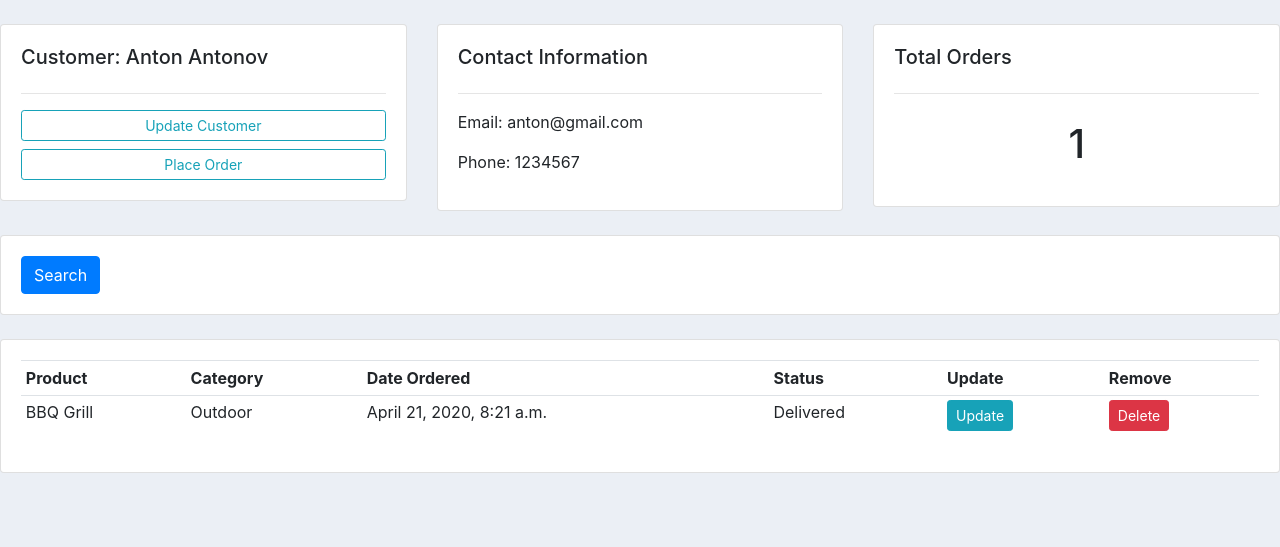
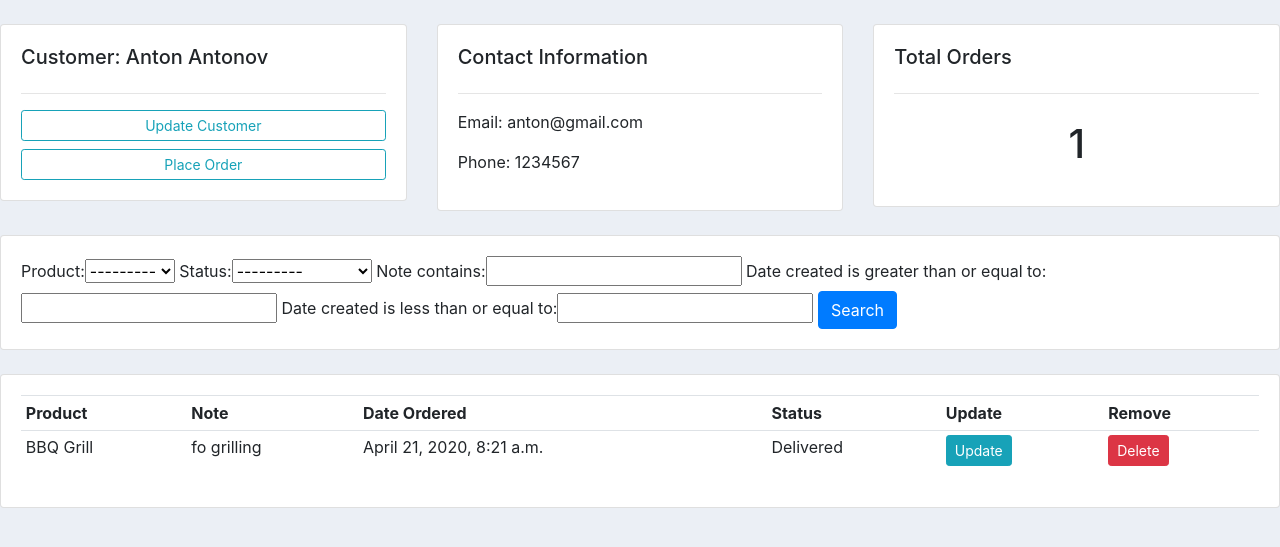
Before and after one commit to johnj974/customer-management, a Django app: page /customer/1/ in a window 1280 px wide. Shown: the part 56-603 px from the top of the page. Run offline with Django 3.2, Linux system fonts and the light colour scheme; data comes from the database, SQL or seed files in the repository; both versions use the stored data as it was after the commit; some libraries are stand-ins or nearby versions.

Commit message:
search function added/ change to orders model

```diff
--- /dev/null
+++ b/accounts/filters.py
@@ -0,0 +1,14 @@
+import django_filters
+from django_filters import DateFilter, CharFilter
+from .models import Order
+
+
+class OrderFilter(django_filters.FilterSet):
+    start_date = DateFilter(field_name="date_created", lookup_expr="gte")
+    end_date = DateFilter(field_name="date_created", lookup_expr="lte")
+    note = CharFilter(field_name="note", lookup_expr="icontains")
+
+    class Meta:
+        model = Order
+        fields = "__all__"
+        exclude = ["customer", "date_created"]
--- a/accounts/models.py
+++ b/accounts/models.py
@@ -44,6 +44,7 @@
     product = models.ForeignKey(Product, null=True, on_delete=models.SET_NULL)
     date_created = date_created = models.DateTimeField(auto_now_add=True, null=True)
     status = models.CharField(max_length=50, null=True, choices = STATUS)
+    note = models.CharField(max_length=50, null=True)
 
     def __str__(self):
         return self.product.name
--- a/accounts/templates/accounts/customer.html
+++ b/accounts/templates/accounts/customer.html
@@ -33,6 +33,7 @@
     <div class="col">
         <div class="card card-body">
             <form method="get">
+                {{myFilter.form}}
                 <button class="btn btn-primary" type="submit">Search</button>
             </form>
         </div>
@@ -45,7 +46,7 @@
             <table class="table table-sm">
                 <tr>
                     <th>Product</th>
-                    <th>Category</th>
+                    <th>Note</th>
                     <th>Date Ordered</th>
                     <th>Status</th>
                     <th>Update</th>
@@ -54,7 +55,7 @@
                 {% for i in orders %}
                 <tr>
                     <td>{{i.product}}</td>
-                    <td>{{i.product.category}}</td>
+                    <td>{{i.note}}</td>
                     <td>{{i.date_created}}</td>
                     <td>{{i.status}}</td>
                     <td><a class="btn btn-sm btn-info" href="{% url 'update_order' i.id %}">Update</a></td>
--- a/accounts/views.py
+++ b/accounts/views.py
@@ -2,6 +2,7 @@
 from .models import Customer, Product, Order
 from .forms import OrderForm
 from django.forms import inlineformset_factory
+from .filters import OrderFilter
 
 
 
@@ -25,8 +26,12 @@
 def customers(request, pk):
     customers = Customer.objects.get(id=pk)
     orders = customers.order_set.all()
+
+    myFilter = OrderFilter(request.GET, queryset=orders)
+    orders = myFilter.qs
+
     order_count = orders.count()
-    context = {"customers": customers, "orders": orders, "order_count": order_count}
+    context = {"customers": customers, "orders": orders, "order_count": order_count, "myFilter": myFilter}
     return render(request, "accounts/customer.html", context)
 
 
--- a/amanagement/settings.py
+++ b/amanagement/settings.py
@@ -38,6 +38,7 @@
     'django.contrib.messages',
     'django.contrib.staticfiles',
     'accounts',
+    'django_filters',
 ]
 
 MIDDLEWARE = [
```
Also changed, not shown: accounts/migrations/0004_auto_20200423_1024.py (added), db.sqlite3.
